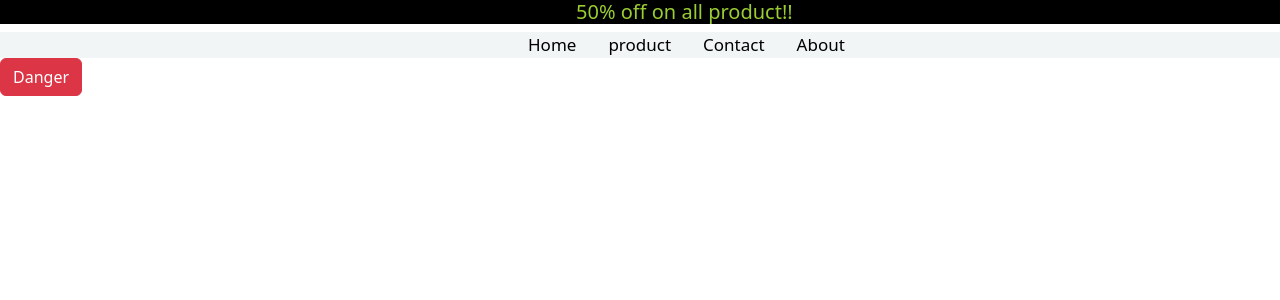
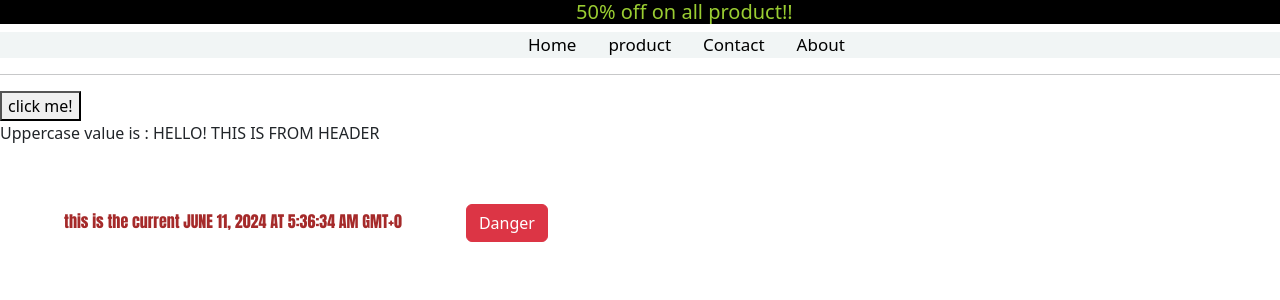
Before and after one commit to AutomationForAll/angular-repo, an Angular app in the folder angular/: page / in a window 1280 px wide. Shown: the top 300 px of the page. Built offline with nearby package versions, Linux system fonts and the light colour scheme.

Commit message:
data binding & pipes usage

```diff
--- a/angular/src/app/app.component.ts
+++ b/angular/src/app/app.component.ts
@@ -12,4 +12,5 @@ import { HeaderComponent } from './header/header.component';
 })
 export class AppComponent {
   title = 'angular';
+
 }
--- a/angular/src/app/header/header.component.html
+++ b/angular/src/app/header/header.component.html
@@ -5,3 +5,12 @@
   <a href="#contact">Contact</a>
   <a href="#about">About</a>
 </div>
+<hr>
+<div>
+  <button (dblclick)="show('This is alert!')">click me!</button>
+</div>
+<div>
+  Uppercase value is :
+  {{i|uppercase}}
+</div>
+<p>this is the current {{birthday|date:'long'|uppercase}}</p>
--- a/angular/src/app/header/header.component.ts
+++ b/angular/src/app/header/header.component.ts
@@ -1,14 +1,25 @@
-import { Component } from '@angular/core';
+import { Component} from '@angular/core';
+import { UpperCasePipe } from '@angular/common';
+import { DatePipe } from '@angular/common';
 import {TopheaderComponent} from '../topheader/topheader.component'
 
 @Component({
   selector: 'app-header',
   standalone: true,
-  imports: [TopheaderComponent],
+  imports: [TopheaderComponent,UpperCasePipe,DatePipe],
   templateUrl: './header.component.html',
   styleUrl: './header.component.css'
 })
 export class HeaderComponent {
-i="hello! this is from header";
-j="This is movable item!!"
+ i:string="hello! this is from header";
+j:string="This is movable item!!";
+birthday = new Date()
+
+ show(msg:string) {
+  alert(msg)
 }
+
+// constructor(){
+//   alert(`hello ${this.i}`)
+// }
+}
```
Also changed, not shown: 1 other file (tests, documents, lock files or other folders).
